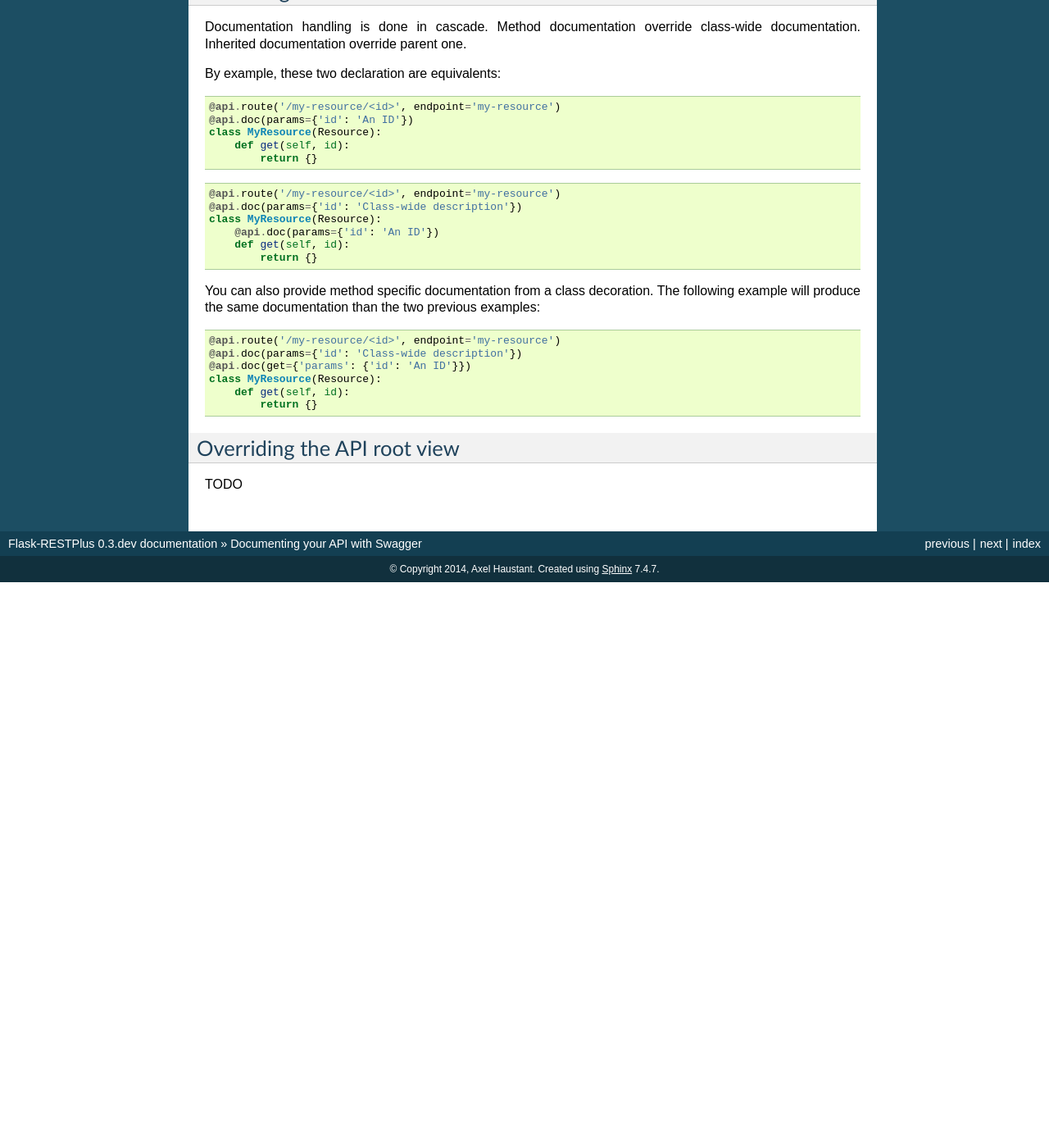
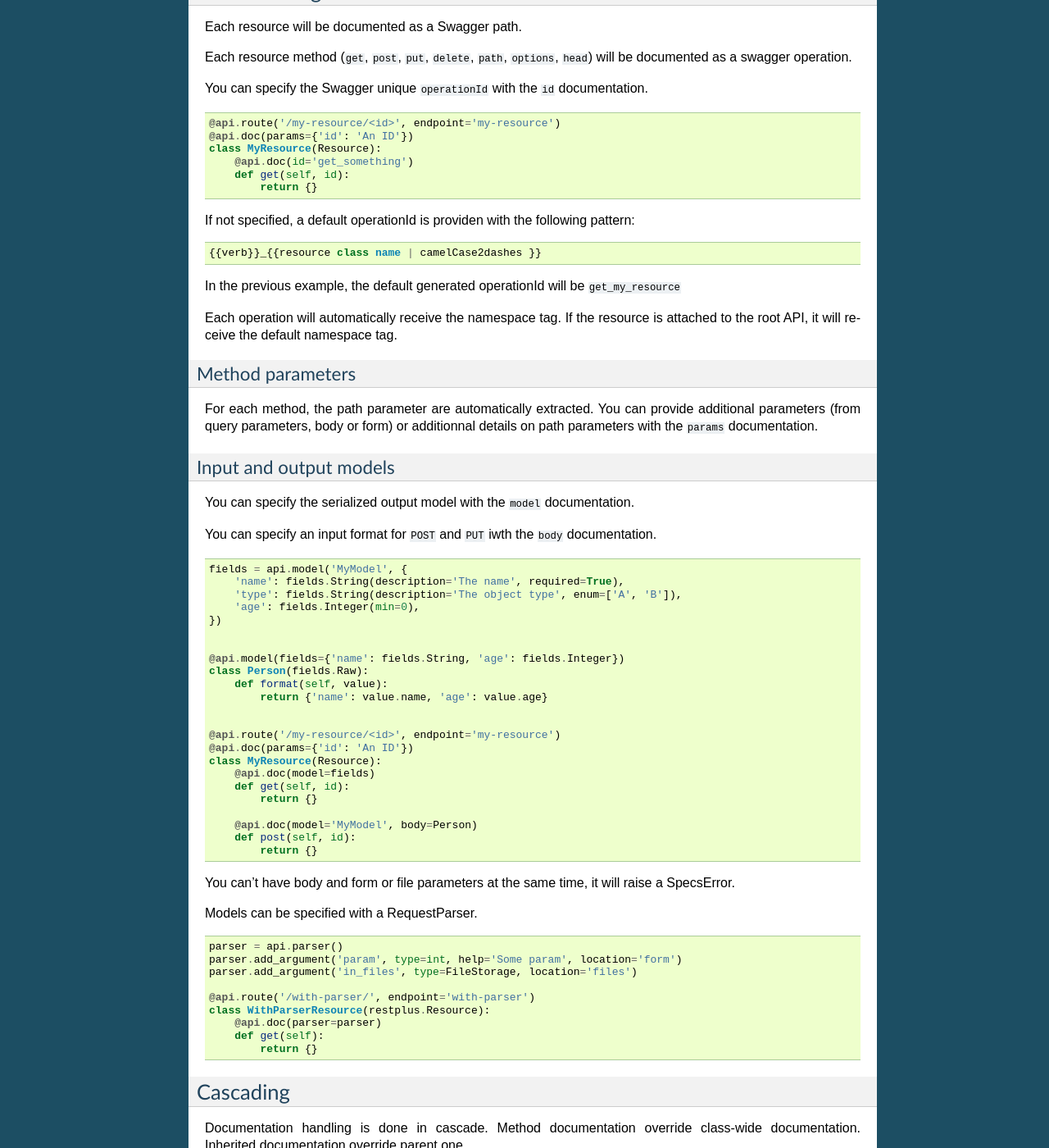
Before and after one commit to noirbizarre/flask-restplus, a Sphinx documentation site: the page built from doc/documenting.rst, in a window 1280 px wide and 1400 px high, scrolled down 2268 px. Shown: the whole window at 82% size. Built offline with Sphinx 7.4.7, drawn with Linux system fonts in a browser that asks for light colours; before the commit the page ends 2978 px from its top, so only the background shows below that; some of the changed text lies outside the part shown.

Commit message:
A little bit of documentation

```diff
--- a/CHANGELOG.rst
+++ b/CHANGELOG.rst
@@ -5,6 +5,7 @@ Current
 -------
 
 - Switch to Swagger 2.0 (Major breakage)
+- Added missing ``body`` parameter to document ``body`` input
 
 
 0.2.4
--- a/doc/api.rst
+++ b/doc/api.rst
@@ -13,12 +13,12 @@ API
 
 All fields accept a ``required`` boolean and a ``description`` string in ``kwargs``.
 
-.. automodule:: flask_restful.fields
+.. automodule:: flask_restplus.fields
     :members:
 
 
 :mod:`flask.ext.restplus.reqparse`
 ----------------------------------
 
-.. automodule:: flask_restful.reqparse
+.. automodule:: flask_restplus.reqparse
     :members:
--- a/doc/documenting.rst
+++ b/doc/documenting.rst
@@ -149,6 +149,96 @@ both ``min`` and ``max`` arguments to restrict the possible values.
     })
 
 
+Documenting the methods
+-----------------------
+
+Each resource will be documented as a Swagger path.
+
+Each resource method (``get``, ``post``, ``put``, ``delete``, ``path``, ``options``, ``head``)
+will be documented as a swagger operation.
+
+You can specify the Swagger unique ``operationId`` with the ``id`` documentation.
+
+.. code-block:: python
+
+    @api.route('/my-resource/<id>', endpoint='my-resource')
+    @api.doc(params={'id': 'An ID'})
+    class MyResource(Resource):
+        @api.doc(id='get_something')
+        def get(self, id):
+            return {}
+
+If not specified, a default operationId is providen with the following pattern::
+
+    {{verb}}_{{resource class name | camelCase2dashes }}
+
+In the previous example, the default generated operationId will be ``get_my_resource``
+
+
+Each operation will automatically receive the namespace tag.
+If the resource is attached to the root API, it will receive the default namespace tag.
+
+
+Method parameters
+~~~~~~~~~~~~~~~~~
+
+For each method, the path parameter are automatically extracted.
+You can provide additional parameters (from query parameters, body or form)
+or additionnal details on path parameters with the ``params`` documentation.
+
+Input and output models
+~~~~~~~~~~~~~~~~~~~~~~~
+
+You can specify the serialized output model with the ``model`` documentation.
+
+You can specify an input format for ``POST`` and ``PUT`` iwth the ``body`` documentation.
+
+
+.. code-block:: python
+
+    fields = api.model('MyModel', {
+        'name': fields.String(description='The name', required=True),
+        'type': fields.String(description='The object type', enum=['A', 'B']),
+        'age': fields.Integer(min=0),
+    })
+
+
+    @api.model(fields={'name': fields.String, 'age': fields.Integer})
+    class Person(fields.Raw):
+        def format(self, value):
+            return {'name': value.name, 'age': value.age}
+
+
+    @api.route('/my-resource/<id>', endpoint='my-resource')
+    @api.doc(params={'id': 'An ID'})
+    class MyResource(Resource):
+        @api.doc(model=fields)
+        def get(self, id):
+            return {}
+
+        @api.doc(model='MyModel', body=Person)
+        def post(self, id):
+            return {}
+
+
+You can't have body and form or file parameters at the same time,
+it will raise a SpecsError.
+
+Models can be specified with a RequestParser.
+
+.. code-block:: python
+
+    parser = api.parser()
+    parser.add_argument('param', type=int, help='Some param', location='form')
+    parser.add_argument('in_files', type=FileStorage, location='files')
+
+    @api.route('/with-parser/', endpoint='with-parser')
+    class WithParserResource(restplus.Resource):
+        @api.doc(parser=parser)
+        def get(self):
+            return {}
+
+
 Cascading
 ---------
 
```
Also changed, not shown: README.rst (+30 -12 lines), doc/example.rst (+30 -12 lines), doc/syntaxic_sugar.rst (+9 -0 lines), 1 other file.
